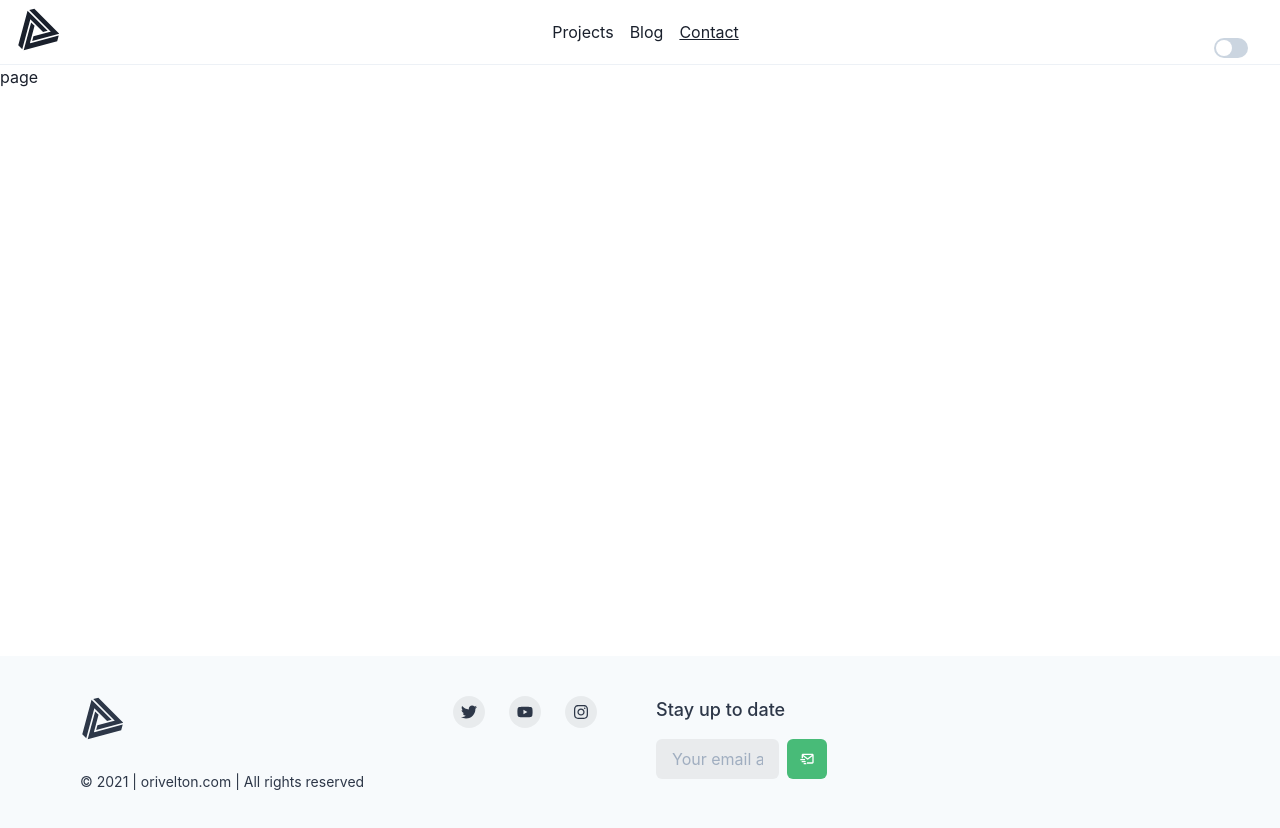
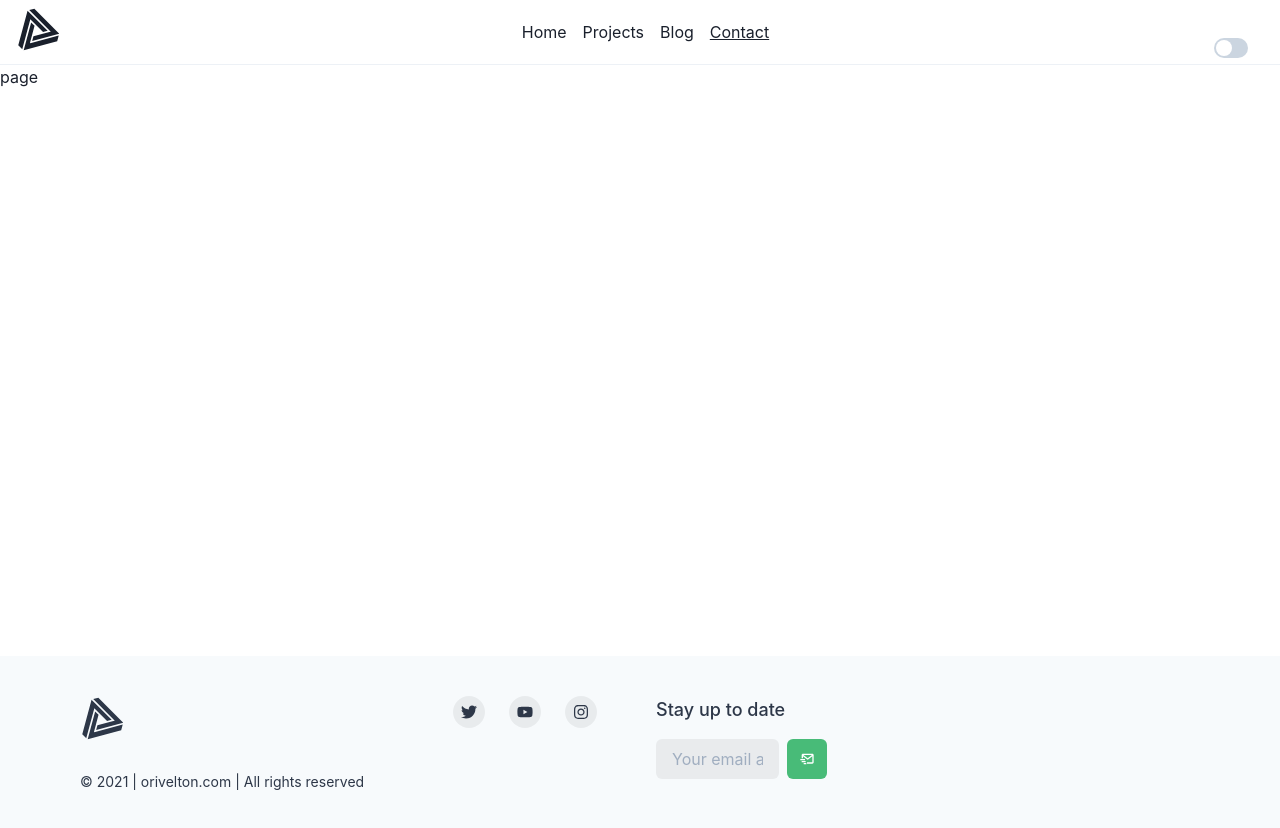
Before and after one commit to orivelton/orivelton.com, a Next.js app: page /contact in a window 1280 px wide. Shown: the top 828 px of the page. Built offline with nearby package versions, Linux system fonts and the light colour scheme.

Commit message:
chore: Added Home link

```diff
--- a/src/components/Nav.tsx
+++ b/src/components/Nav.tsx
@@ -5,7 +5,7 @@ import { DarkModeSwitch } from './DarkModeSwitch'
 import Logo from './Logo'
 import style from '../scss/Nav.scss';
 
-const Links = ['Projects', 'Blog', 'Contact']
+const Links = ['Home', 'Projects', 'Blog', 'Contact']
 
 export default function Nav() {
   const router = useRouter();
@@ -27,8 +27,8 @@ export default function Nav() {
                   py={1}
                   rounded={'md'}
                   _hover={{ textDecoration: 'none', bg: 'gray.200' }}
-                  href={`/${link.toLowerCase()}`}
-                  title={`Go to ${link}`}
+                  href={link === '/Home' ? '/' : `/${link.toLowerCase()}`}
+                  title={`Go to ${link === '/Home' ? 'Home' : link}`}
                 >
                   <a className={router.pathname === `/${link.toLowerCase()}` ? 'selected' : 'link'}>
                     {link}
--- a/src/components/PreviewBlog.tsx
+++ b/src/components/PreviewBlog.tsx
@@ -5,7 +5,7 @@ export default function PreviewBlog({ posts }: any) {
   return (
     <Box p={4}>
       <Stack spacing={4} as={Container} maxW={'3xl'} textAlign={'center'}>
-        <Heading fontSize={'3xl'}>Latest posts</Heading>
+        <Heading fontSize={'3xl'}>Most Popular</Heading>
       </Stack>
 
 
```
